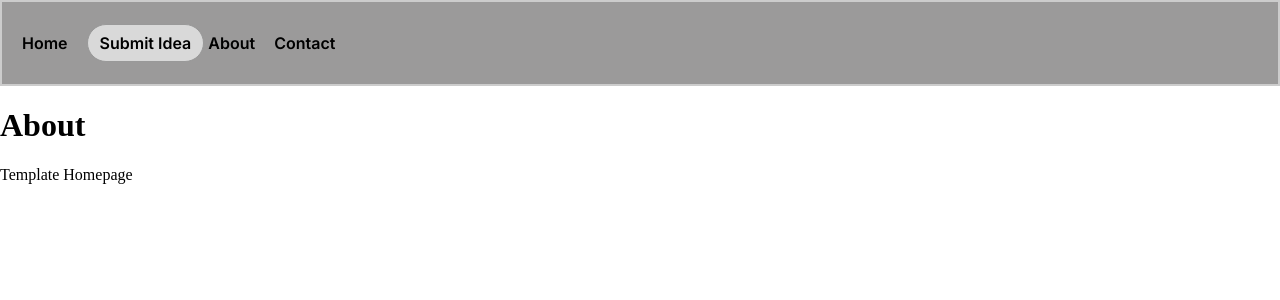
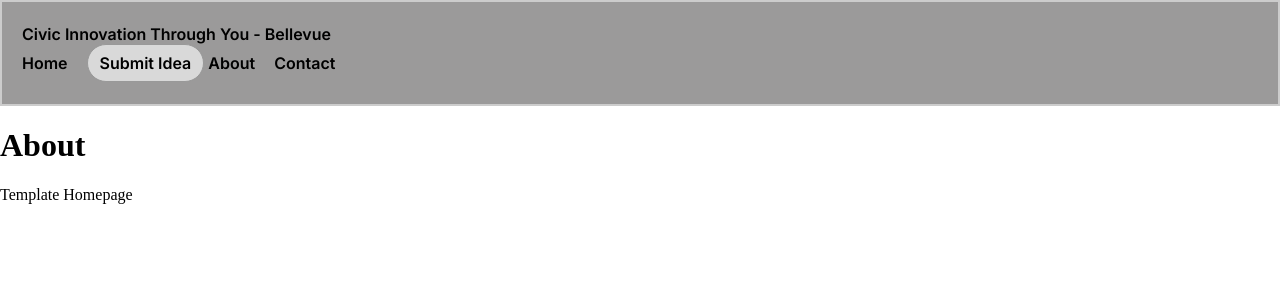
Before and after one commit to h-sheldon-smith/civic-innovation-through-you, a Django app: page /about in a window 1280 px wide. Shown: the top 300 px of the page. Run offline with Django 5.2, Linux system fonts and the light colour scheme.

Commit message:
updated header

```diff
--- a/civic_innovation_through_you/templates/navbar.html
+++ b/civic_innovation_through_you/templates/navbar.html
@@ -1,4 +1,7 @@
 <nav class="navbar">
+    <div class="navbar-title">Civic Innovation Through You - Bellevue</div>
+
+    <div class="navbar-links">
     {% url 'index' as index_url %}
     <span>{% if request.path == index_url %}Home{% else %}<a href="{% url 'index' %}">Home</a>{% endif %}</span>
     <button type="button" class="nav-btn" id="open-modal">
@@ -8,6 +11,7 @@
     <span>{% if request.path == about_url %}About{% else %}<a href="{% url 'about' %}">About</a>{% endif %}</span>
     {% url 'contact' as contact_url %}
     <span>{% if request.path == contact_url %}Contact{% else %}<a href="{% url 'contact' %}">Contact</a>{% endif %}</span>
+    </div>
 </nav>
 
 <!-- Idea Submission Popup -->
```
